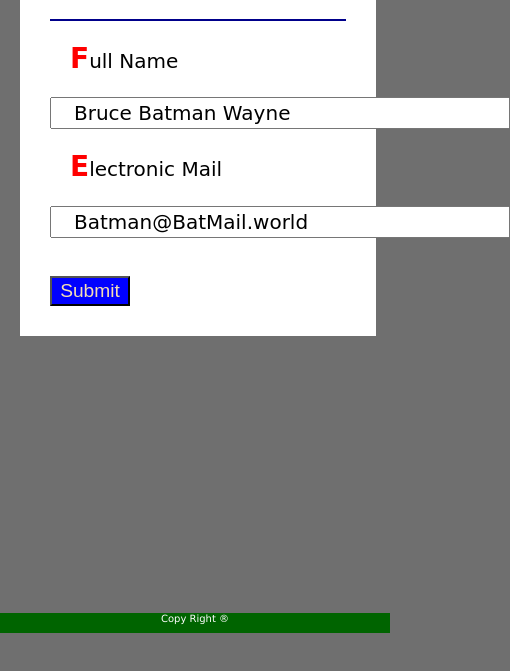
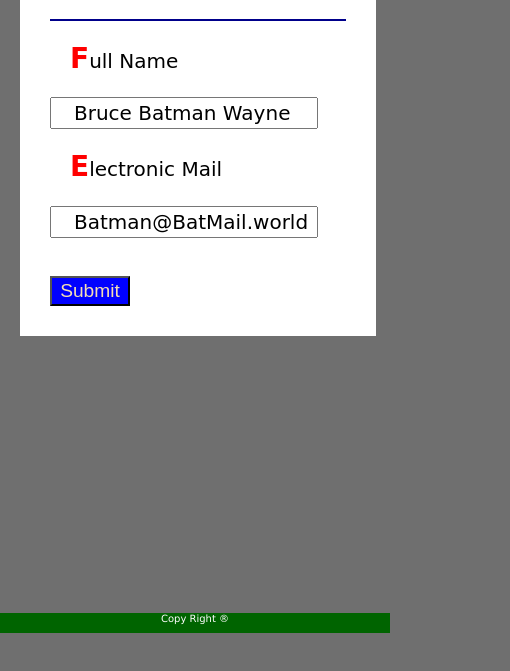
Before and after one commit to IscoCuesta/Responsive-Portfolio, a plain HTML site: page contact.html in a window 390 px wide. Shown: the part 211-882 px from the top of the page, 510 px wide, since content can reach past the window. Drawn offline with Linux system fonts and the light colour scheme; a web font is replaced by a local one.

Commit message:
changes in media for contact inputs

```diff
--- a/assets/css/Media.css
+++ b/assets/css/Media.css
@@ -134,5 +134,6 @@
   }
   .input {
       size: 200px;
+      width: 260px;
   }
 }
```
